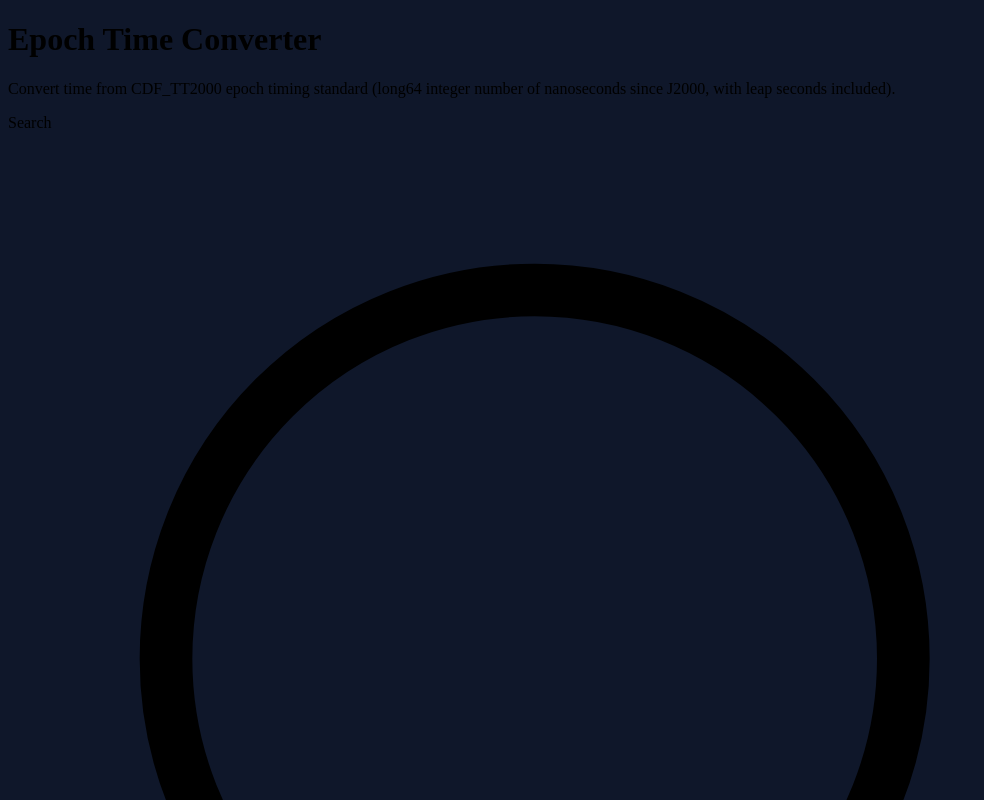
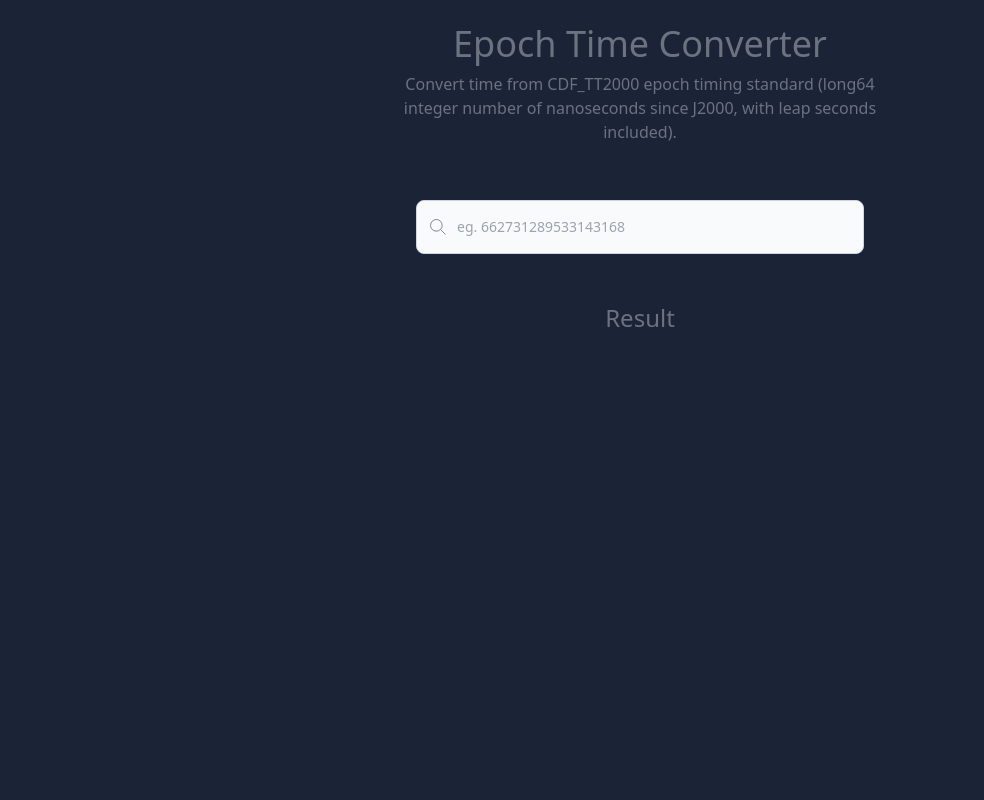
Before and after one commit to team-singularity/cdftt2000-time-converter, a React (Create React App) app: page / in a window 1280 px wide. Shown: the top 800 px of the page, without its empty margins (0-984 px from the left). Built offline with nearby package versions, Linux system fonts and the light colour scheme.

Commit message:
ci: add predeploy and deploy script

```diff
--- a/package.json
+++ b/package.json
@@ -18,6 +18,8 @@
     "web-vitals": "^2.1.4"
   },
   "scripts": {
+    "predeploy": "npm run build",
+    "deploy": "gh-pages -d build",
     "start": "react-scripts start",
     "build": "react-scripts build",
     "test": "react-scripts test",
@@ -43,6 +45,7 @@
   },
   "devDependencies": {
     "autoprefixer": "^10.4.12",
+    "gh-pages": "^4.0.0",
     "postcss": "^8.4.17",
     "tailwindcss": "^3.1.8"
   }
--- /dev/null
+++ b/postcss.config.js
@@ -0,0 +1,6 @@
+module.exports = {
+  plugins: {
+    tailwindcss: {},
+    autoprefixer: {},
+  },
+}
--- a/public/index.html
+++ b/public/index.html
@@ -24,7 +24,7 @@
       work correctly both with client-side routing and a non-root public URL.
       Learn how to configure a non-root public URL by running `npm run build`.
     -->
-    <title>React App</title>
+    <title>Epoch Time Converter</title>
   </head>
   <body>
     <noscript>You need to enable JavaScript to run this app.</noscript>
--- a/src/App.tsx
+++ b/src/App.tsx
@@ -38,7 +38,7 @@ function App() {
                                     <path d="M21 21l-6-6m2-5a7 7 0 11-14 0 7 7 0 0114 0z"></path>
                                 </svg>
                             </div>
-                            <input type="search" id="default-search"
+                            <input type="search" id="default-search" autoComplete="off"
                                    className="block p-4 pl-10 w-full text-sm text-gray-900 bg-gray-50 rounded-lg border border-gray-300 focus:ring-blue-500 focus:border-blue-500 dark:bg-gray-700 dark:border-gray-600 dark:placeholder-gray-400 dark:text-white dark:focus:ring-blue-500 dark:focus:border-blue-500"
                                    placeholder="eg. 662731289533143168" onInput={onTextInput}/>
                         </div>
--- a/src/index.css
+++ b/src/index.css
@@ -3,5 +3,5 @@
 @tailwind utilities;
 
 body {
-  background-color: #0f172a;
+  background-color: #1b2336;
 }
--- /dev/null
+++ b/tailwind.config.js
@@ -0,0 +1,10 @@
+/** @type {import('tailwindcss').Config} */
+module.exports = {
+  content: [
+    "./src/**/*.{js,jsx,ts,tsx}",
+  ],
+  theme: {
+    extend: {},
+  },
+  plugins: [],
+}
```
Also changed, not shown: public/manifest.json, 1 other file (tests, documents, lock files or other folders).
